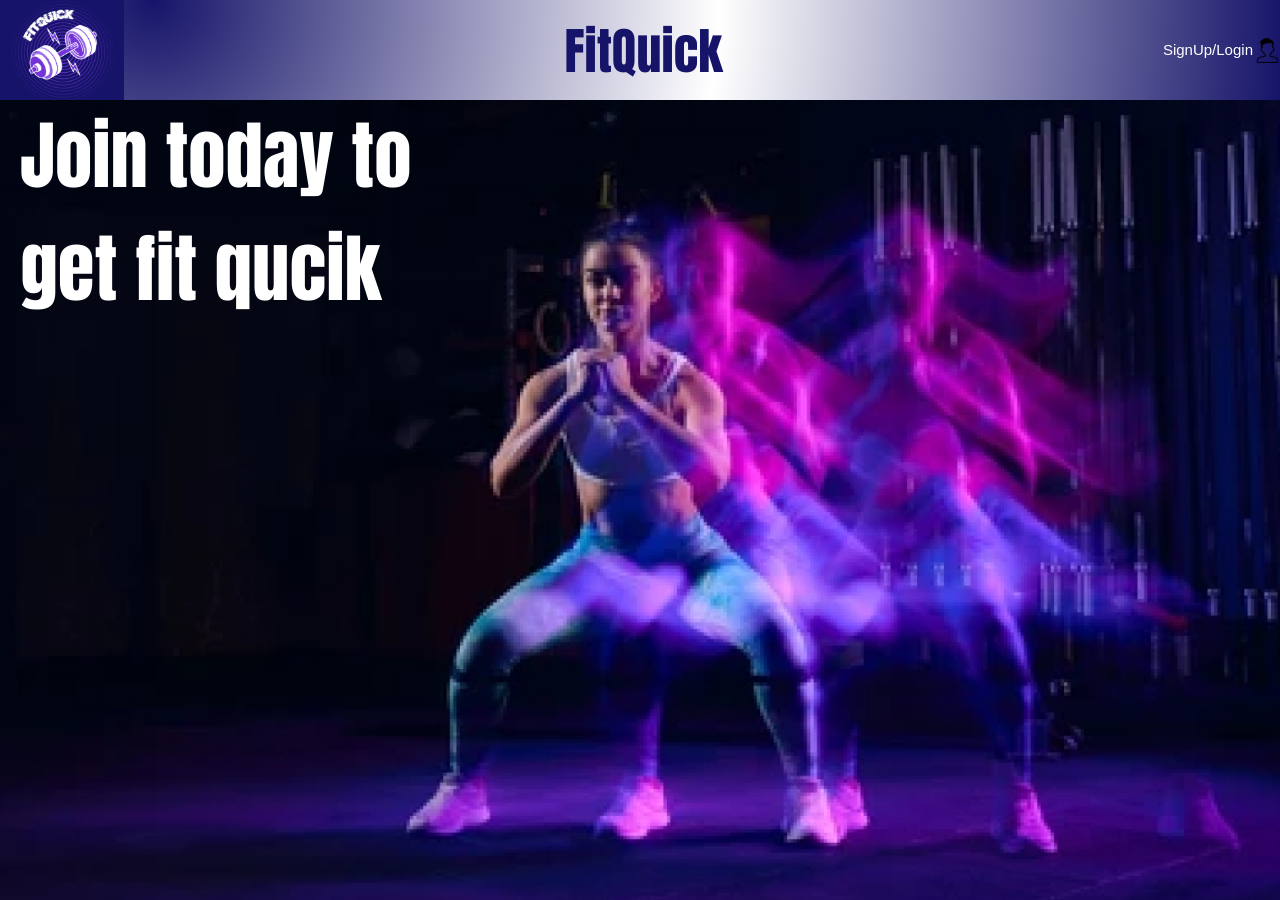
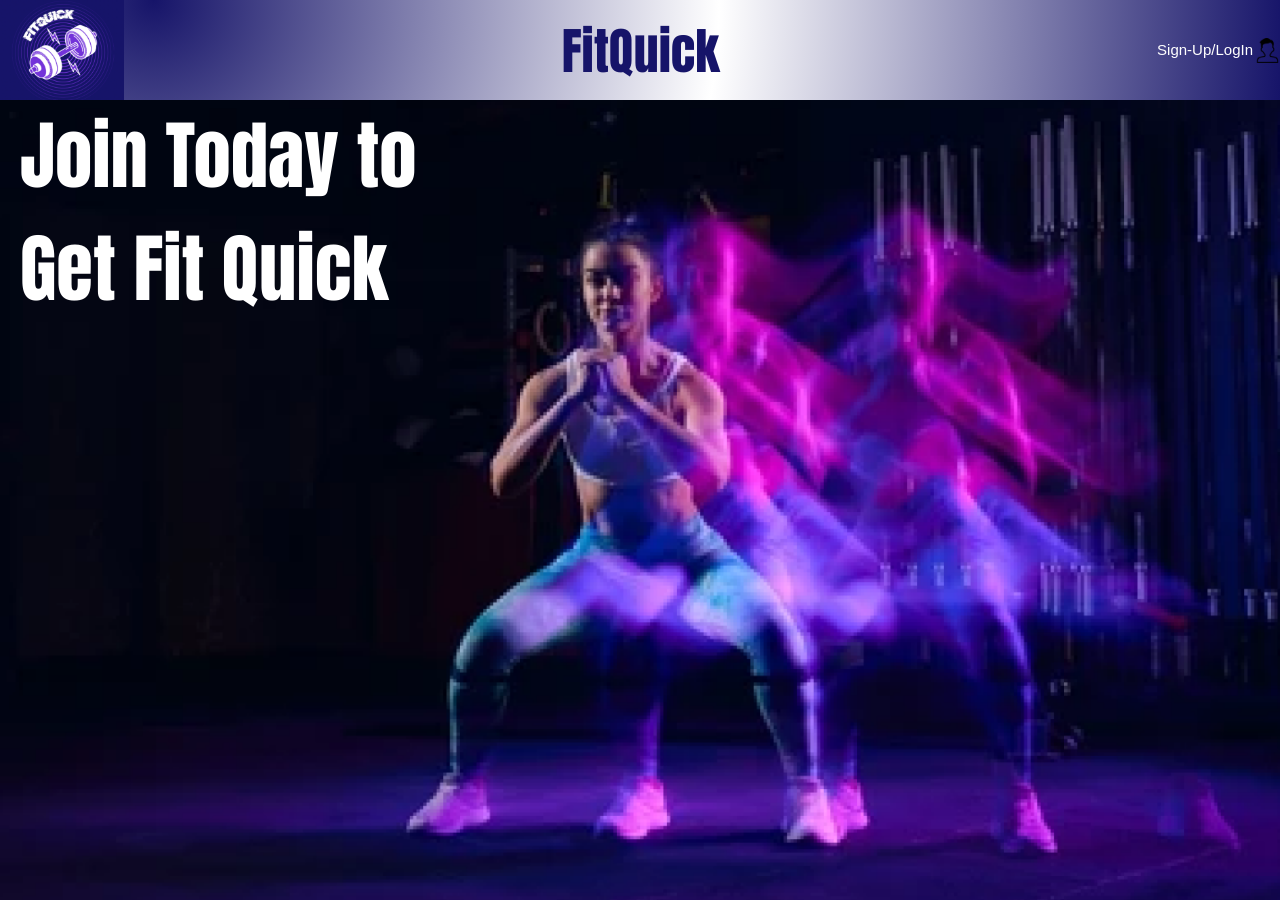
Before and after one commit to philbreunig/fitquick-cs4300, a Next.js app: page / in a window 1280 px wide. Built offline with nearby package versions, Linux system fonts and the light colour scheme.

Commit message:
Fixed typo and added space in username error

```diff
--- a/src/app/components/Nav.tsx
+++ b/src/app/components/Nav.tsx
@@ -19,7 +19,7 @@ export default function Nav({ username, url }: NavProps) {
       </Link>
       <div className={Style.loginGroup}>
         <Link href={url} className={Style.loginLink}>
-          {url === "/" ? "LogOut" : "SignUp/Login"}
+          {url === "/" ? "LogOut" : "Sign-Up/LogIn"}
         </Link>
         <img
           src="/user-icon.png"
--- a/src/app/components/NonAuthSplash.tsx
+++ b/src/app/components/NonAuthSplash.tsx
@@ -3,7 +3,7 @@ import Style from "./NonAuthSplash.module.css";
 export default function NonAuthSplash() {
   return (
     <div className={Style.container}>
-      <p className={Style.slogan}>Join today to get fit qucik</p>
+      <p className={Style.slogan}>Join Today to Get Fit Quick</p>
     </div>
   );
 }
--- a/src/app/components/Signup.tsx
+++ b/src/app/components/Signup.tsx
@@ -23,6 +23,9 @@ export default function Signup({ onAddUser }: SignupProps) {
     e.preventDefault();
     if (!username || !password) {
       alert("Username and Password are required");
+      return;
+    } else if (username.includes(' ')) {
+      alert('Username cannot contain spaces')
       return;
     }
     const newUser = {
```
